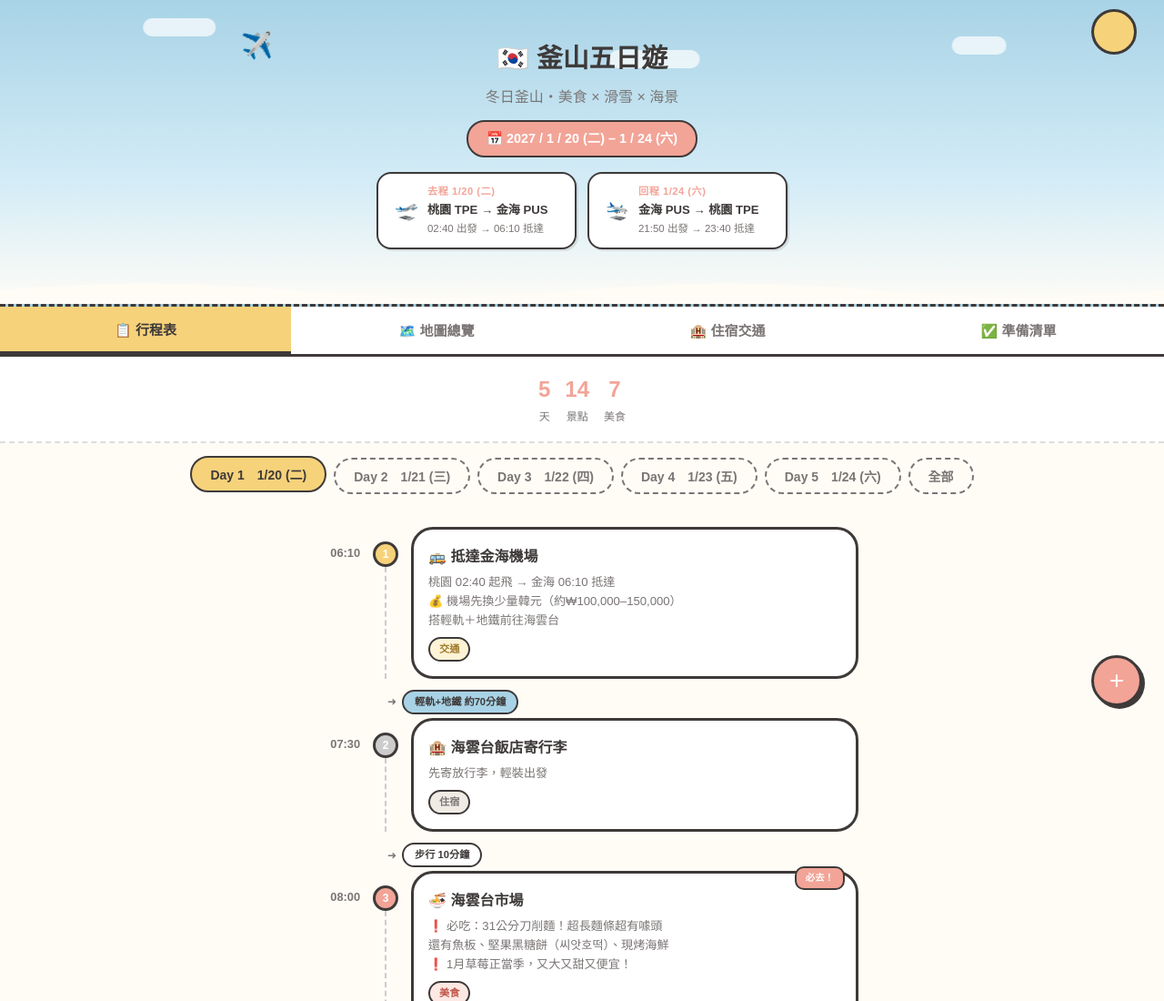
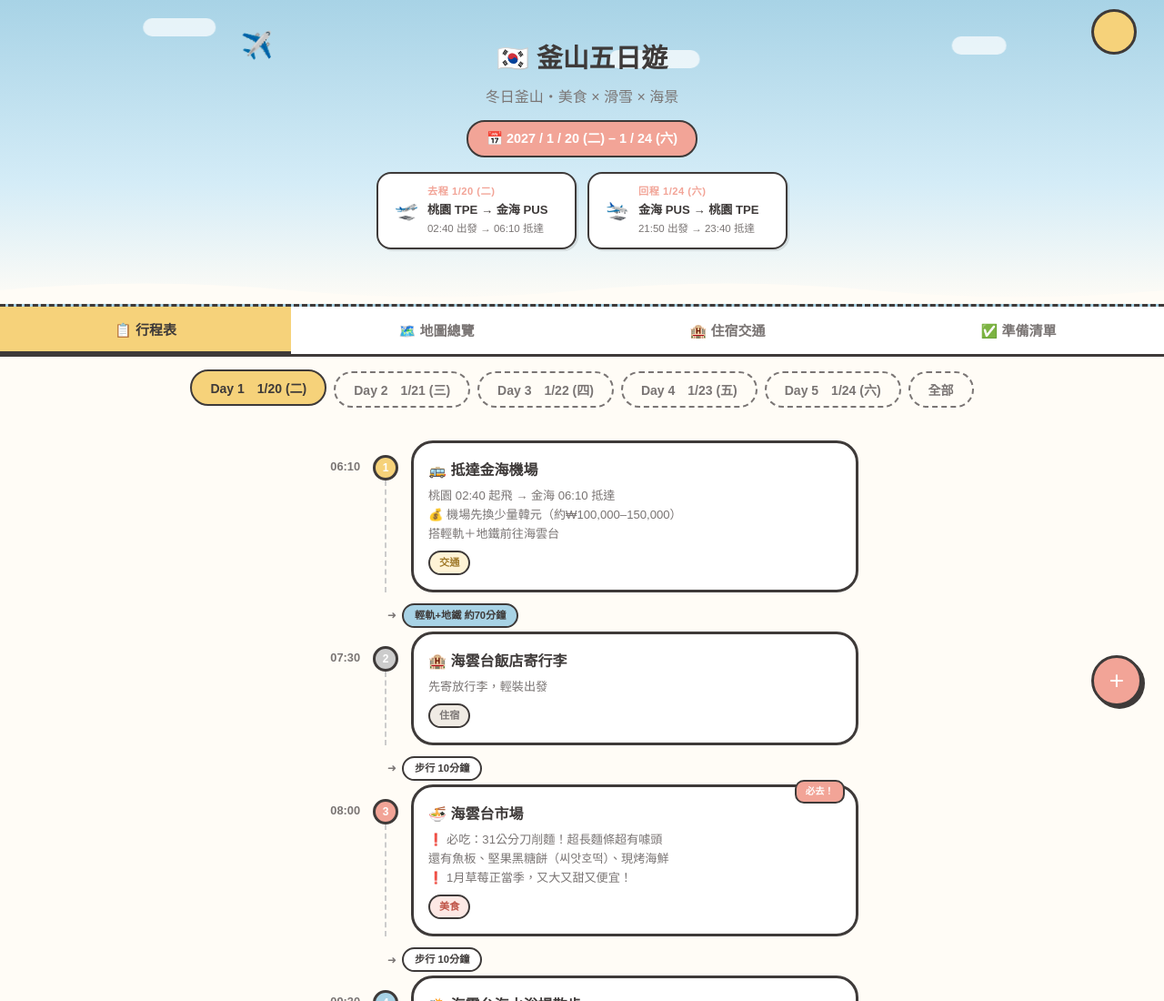
Before and after one commit to YiJennn/busan-trip, a plain HTML site: page index.html in a window 1280 px wide. Shown: the top 1100 px of the page at 91% size. Drawn offline with nearby package versions, Linux system fonts and the light colour scheme; a web font is replaced by a local one.

Commit message:
移除行程頁頂部的統計列（天數/景點/美食）
Co-Authored-By: Claude Opus 4.6 <noreply@anthropic.com>

```diff
--- a/index.html
+++ b/index.html
@@ -153,24 +153,6 @@
   .tab-content { display: none; }
   .tab-content.active { display: block; }
 
-  /* ===== Summary Bar ===== */
-  .summary-bar {
-    display: flex;
-    gap: 16px;
-    padding: 16px 20px;
-    justify-content: center;
-    flex-wrap: wrap;
-    background: var(--card-bg);
-    border-bottom: 2px dashed #ddd;
-  }
-  .summary-stat { text-align: center; }
-  .summary-stat .num {
-    font-size: 1.5rem;
-    font-weight: 700;
-    color: var(--coral);
-  }
-  .summary-stat .label { font-size: 0.75rem; color: var(--text-light); }
-
   /* ===== Day selector ===== */
   .day-bar {
     display: flex;
@@ -801,11 +783,6 @@
 
 <!-- Tab 1: Itinerary -->
 <div id="tab-itinerary" class="tab-content active">
-  <div class="summary-bar">
-    <div class="summary-stat"><div class="num" id="stat-days">5</div><div class="label">天</div></div>
-    <div class="summary-stat"><div class="num" id="stat-spots">0</div><div class="label">景點</div></div>
-    <div class="summary-stat"><div class="num" id="stat-food">0</div><div class="label">美食</div></div>
-  </div>
   <div class="day-bar" id="day-bar"></div>
   <div class="timeline" id="timeline"></div>
   <div class="footer">✨ 雙擊景點可編輯 · 拖曳可排序 ✨</div>
@@ -1316,8 +1293,6 @@ function renderTimeline() {
 }
 
 function updateStats() {
-  document.getElementById('stat-spots').textContent = tripData.filter(s=>s.cat==='sight').length;
-  document.getElementById('stat-food').textContent = tripData.filter(s=>s.cat==='food').length;
 }
 
 // ===== DRAG & DROP =====
@@ -1590,7 +1565,7 @@ function loadChecklist() {
 }
 
 // ===== PERSISTENCE =====
-const DATA_VERSION = 'v21';
+const DATA_VERSION = 'v22';
 function save() { localStorage.setItem('busan-trip', JSON.stringify(tripData)); localStorage.setItem('busan-trip-ver', DATA_VERSION); }
 function load() {
   const ver = localStorage.getItem('busan-trip-ver');
```
